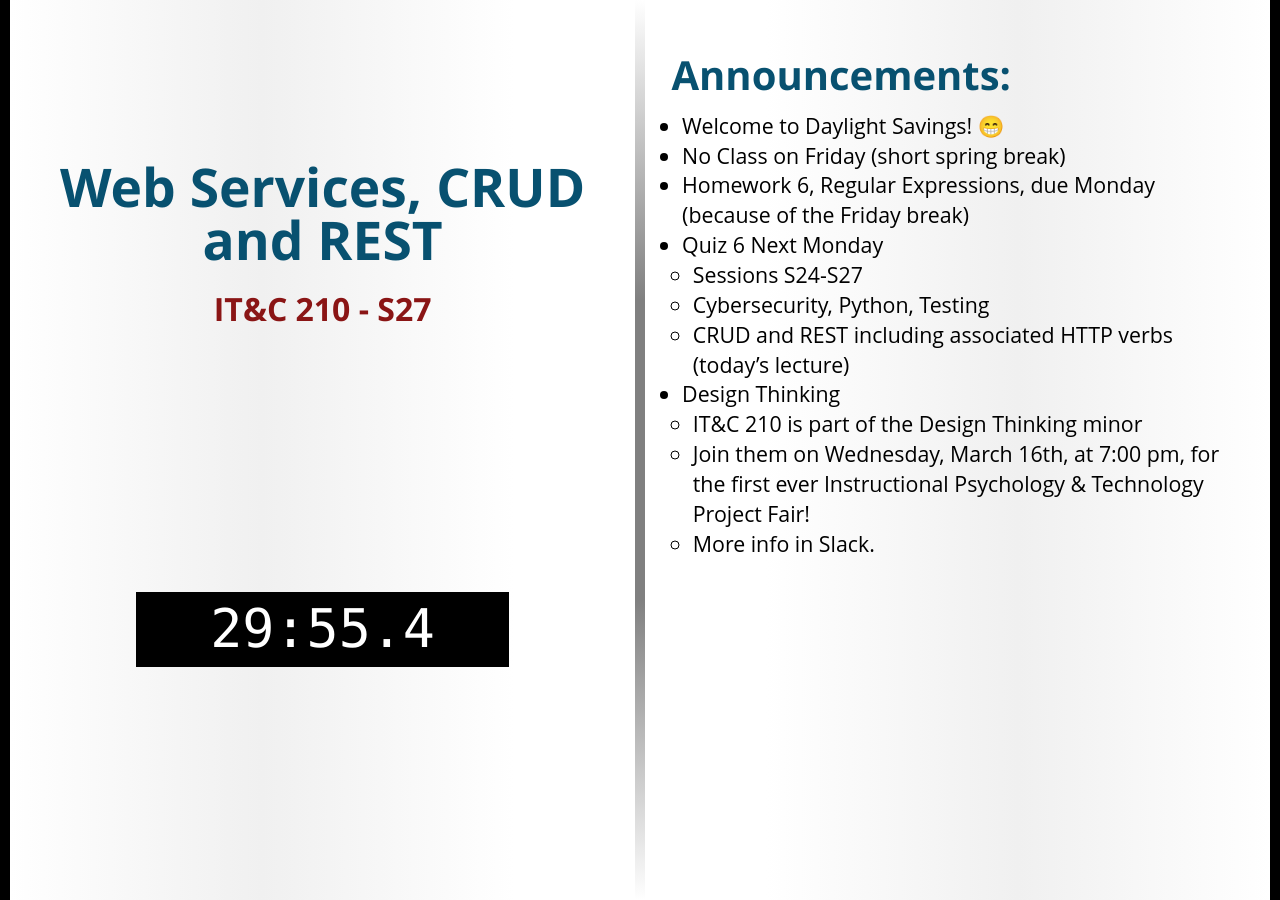
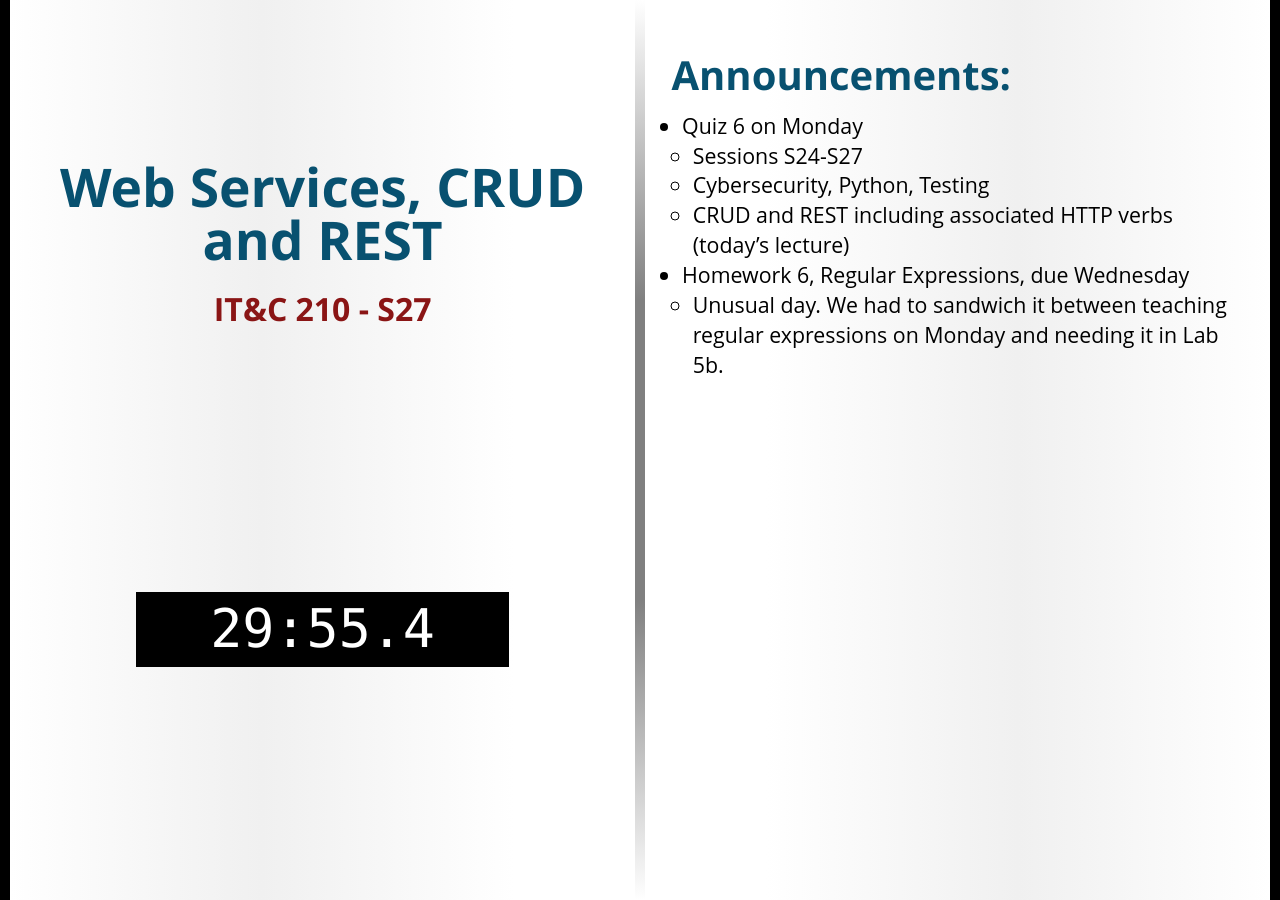
Before and after one commit to BYU-ITC-210/BYU-ITC-210.github.io, a Jekyll site: the page built from _welcome/S27.md, in a window 1280 px wide. Built offline with Jekyll 4.4.1, drawn with Linux system fonts in a browser that asks for light colours; some web fonts are replaced.

Commit message:
Welcome S27

```diff
--- a/_welcome/S27.md
+++ b/_welcome/S27.md
@@ -3,14 +3,9 @@ title: Web Services, CRUD and REST
 session: S27
 ---
 
-* Welcome to Daylight Savings! 😁
-* No Class on Friday (short spring break)
-* Homework 6, Regular Expressions, due Monday (because of the Friday break)
-* Quiz 6 Next Monday
+* Quiz 6 on Monday
     * Sessions S24-S27
     * Cybersecurity, Python, Testing
     * CRUD and REST including associated HTTP verbs (today's lecture)
-* Design Thinking
-    * IT&C 210 is part of the Design Thinking minor
-    * Join them on Wednesday, March 16th, at 7:00 pm, for the first ever Instructional Psychology & Technology Project Fair!
-    * More info in Slack.
+* Homework 6, Regular Expressions, due Wednesday
+    * Unusual day. We had to sandwich it between teaching regular expressions on Monday and needing it in Lab 5b.
```
